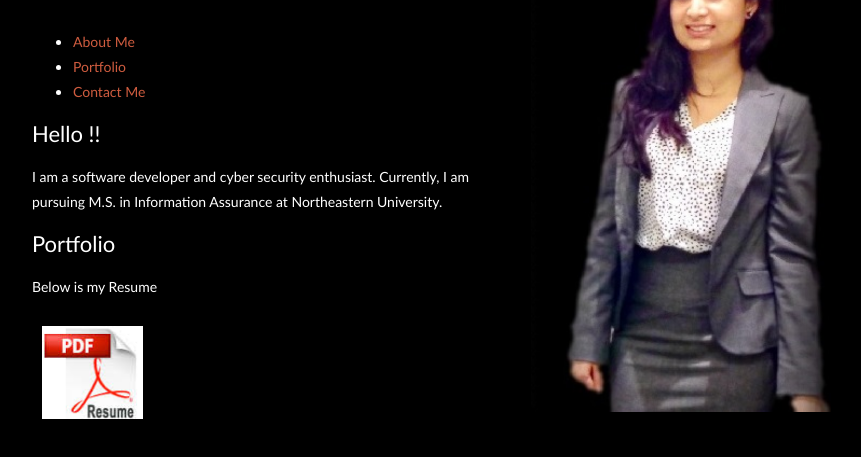
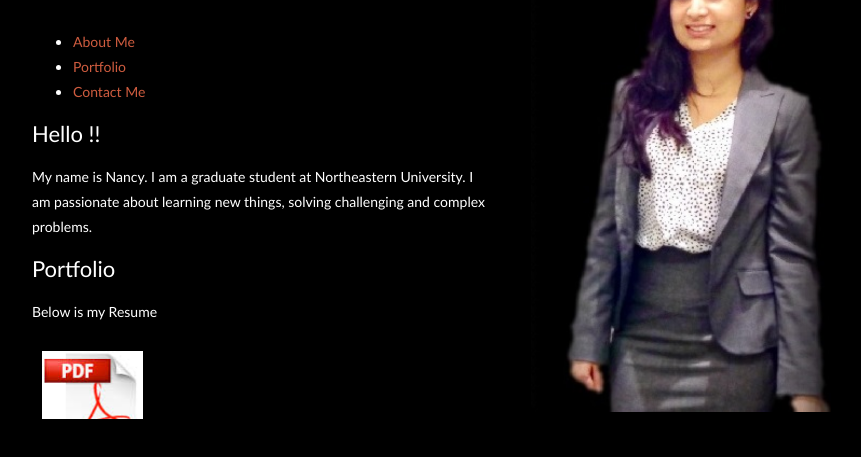
Before and after one commit to nancyyadav/profile, a plain HTML site: page index.html in a window 1280 px wide. Shown: the part 159-616 px from the top of the page, without its empty margins (192-1053 px from the left). Drawn offline with Linux system fonts and the light colour scheme; a script that the page names is missing.

Commit message:
index change

```diff
--- a/index.html
+++ b/index.html
@@ -30,7 +30,7 @@
 				</ul>
 				<div id="tabs-1">
 					<h2>Hello !! </h2>
-					<p>I am a software developer and cyber security enthusiast. Currently, I am pursuing M.S. in Information Assurance at Northeastern University.</p>
+					<p>My name is Nancy. I am a graduate student at Northeastern University. I am passionate about learning new things, solving challenging and complex problems. </p>
 				</div>
 				<div id="tabs-2" class="portfolio">
 					<h2>Portfolio</h2>
```
